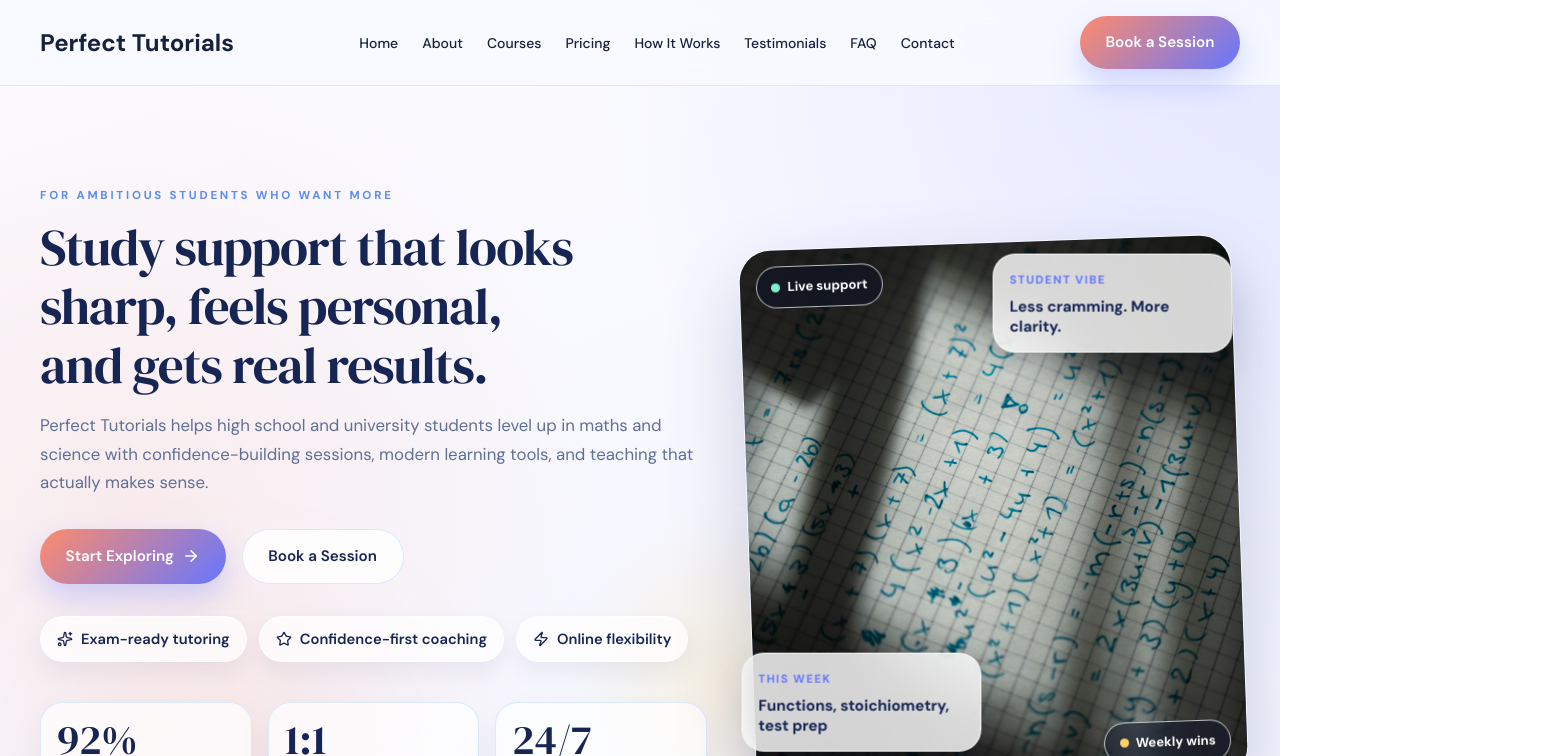
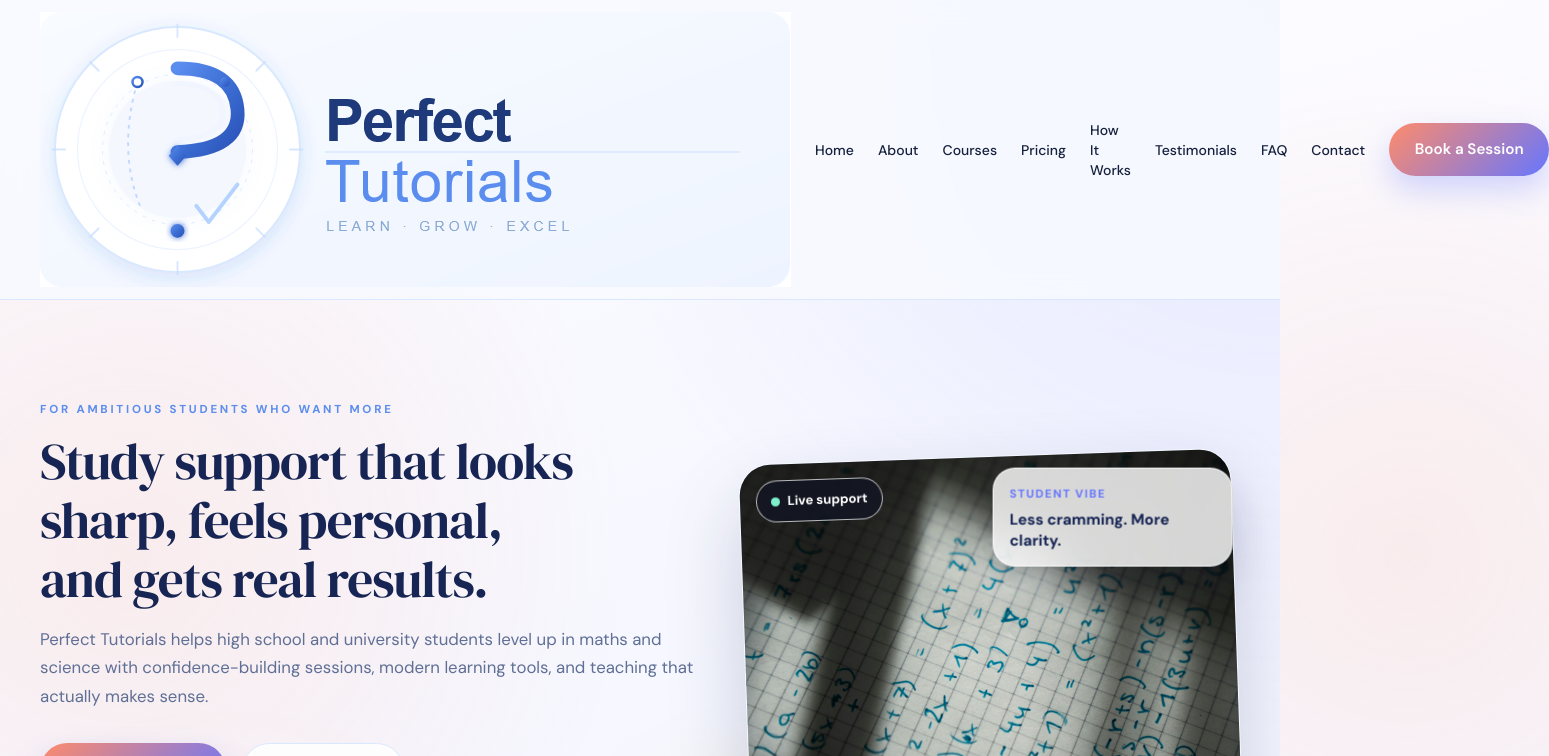
Before and after one commit to Marothi-Mohale/Perfect-Tutorials, a Next.js app in the folder perfect-tutorials/apps/web/: page / in a window 1280 px wide. Shown: the top 756 px of the page, 1549 px wide, since content can reach past the window. Built offline with nearby package versions, Linux system fonts and the light colour scheme.

Commit message:
Add branded site logo

```diff
--- a/perfect-tutorials/apps/web/app/globals.css
+++ b/perfect-tutorials/apps/web/app/globals.css
@@ -66,6 +66,19 @@ p {
 a {
   color: inherit;
   text-decoration: none;
+}
+
+.brand-logo {
+  display: inline-flex;
+  align-items: center;
+  line-height: 0;
+}
+
+.brand-logo-image {
+  display: block;
+  height: auto;
+  max-width: 100%;
+  object-fit: contain;
 }
 
 button,
--- /dev/null
+++ b/perfect-tutorials/apps/web/components/layout/brand-logo.tsx
@@ -0,0 +1,31 @@
+import Image from "next/image";
+import Link from "next/link";
+
+type BrandLogoProps = {
+  className?: string;
+  imageClassName?: string;
+  priority?: boolean;
+};
+
+export function BrandLogo({
+  className = "",
+  imageClassName = "",
+  priority = false,
+}: BrandLogoProps) {
+  return (
+    <Link
+      href="/"
+      aria-label="Perfect Tutorials home"
+      className={`brand-logo ${className}`.trim()}
+    >
+      <Image
+        src="/perfect_tutorials_logo.png"
+        alt="Perfect Tutorials"
+        width={751}
+        height={275}
+        priority={priority}
+        className={`brand-logo-image ${imageClassName}`.trim()}
+      />
+    </Link>
+  );
+}
--- a/perfect-tutorials/apps/web/components/layout/footer.tsx
+++ b/perfect-tutorials/apps/web/components/layout/footer.tsx
@@ -1,11 +1,15 @@
 import Link from "next/link";
+import { BrandLogo } from "./brand-logo";
 
 export function Footer() {
   return (
     <footer className="footer-theme mt-16">
       <div className="page-shell grid gap-10 py-14 md:grid-cols-3">
         <div>
-          <h3 className="text-2xl">Perfect Tutorials</h3>
+          <BrandLogo
+            className="inline-flex"
+            imageClassName="h-12 w-auto brightness-0 invert"
+          />
           <p className="mt-4">
             Helping learners master Maths and Science with confidence, clarity,
             and consistent support.
--- a/perfect-tutorials/apps/web/components/layout/navbar.tsx
+++ b/perfect-tutorials/apps/web/components/layout/navbar.tsx
@@ -1,4 +1,5 @@
 import Link from "next/link";
+import { BrandLogo } from "./brand-logo";
 
 const navLinks = [
   { href: "/", label: "Home" },
@@ -14,10 +15,8 @@ const navLinks = [
 export function Navbar() {
   return (
     <header className="glass-nav sticky top-0 z-50">
-      <div className="page-shell flex items-center justify-between py-4">
-        <Link href="/" className="text-2xl font-bold text-[var(--navy)]">
-          Perfect Tutorials
-        </Link>
+      <div className="page-shell flex items-center justify-between gap-4 py-3 md:gap-6">
+        <BrandLogo className="shrink-0" imageClassName="h-11 w-auto md:h-12" priority />
 
         <nav className="hidden items-center gap-6 md:flex">
           {navLinks.map((link) => (
@@ -31,7 +30,7 @@ export function Navbar() {
           ))}
         </nav>
 
-        <Link href="/contact" className="btn-primary">
+        <Link href="/contact" className="btn-primary shrink-0">
           Book a Session
         </Link>
       </div>
```
Also changed, not shown: perfect-tutorials/apps/web/public/perfect_tutorials_logo.png (added).
